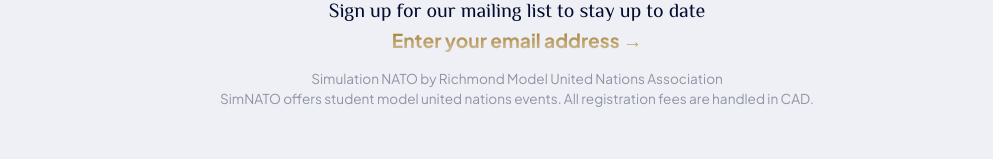
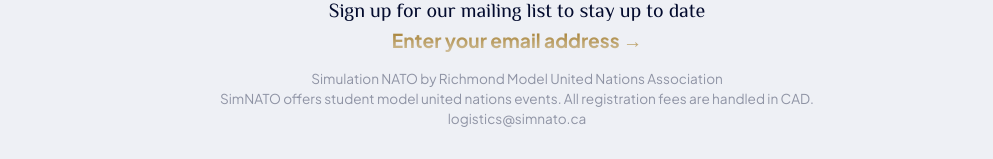
Before and after one commit to oklex/simnato-site, a Next.js app: page /registration in a window 1280 px wide. Shown: the part 1533-1692 px from the top of the page, without its empty margins (143-1136 px from the left). Built offline with nearby package versions, Linux system fonts and the light colour scheme.

Commit message:
added a base contact email

```diff
--- a/src/components/Footer.tsx
+++ b/src/components/Footer.tsx
@@ -35,6 +35,8 @@
 						<br />
 						SimNATO offers student model united nations events. All registration
 						fees are handled in CAD.
+						<br/>
+						logistics@simnato.ca
 					</StyledText>
 				</Text>
 			</FadedContent>
```
